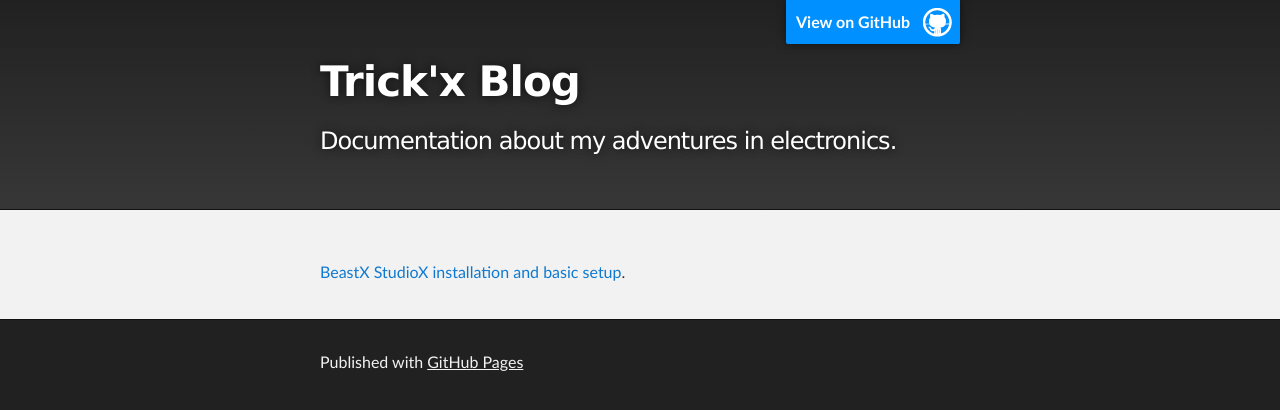
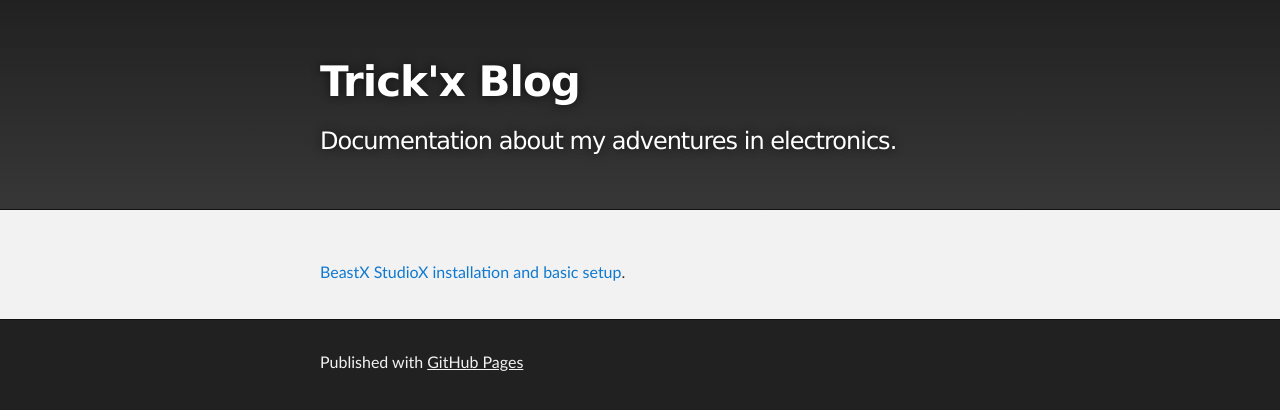
Before and after one commit to Trickx/Trickx.github.io, a Jekyll site: the page built from index.md, in a window 1280 px wide. Shown: the top 410 px of the page. Built offline with Jekyll 4.4.1, drawn with Linux system fonts in a browser that asks for light colours.

Commit message:
banner test

```diff
--- a/assets/css/style.scss
+++ b/assets/css/style.scss
@@ -2,3 +2,4 @@
 ---
 
 @import "jekyll-theme-slate";
+#forkme_banner{ display: none !important; }
```
